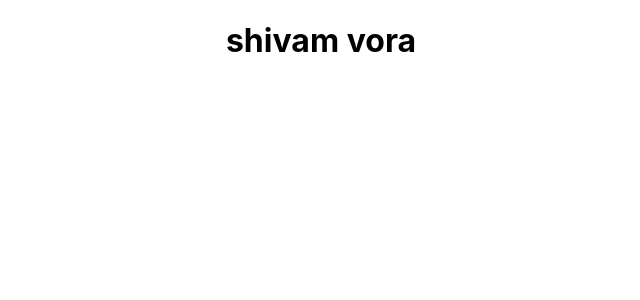
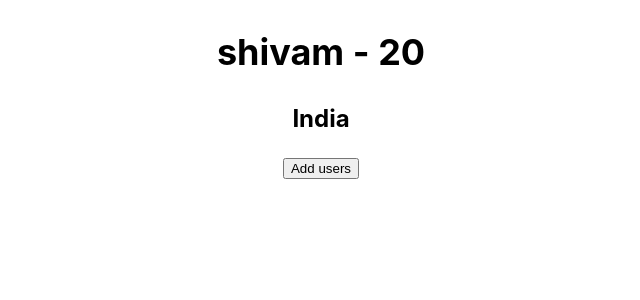
Before and after one commit to shivamvora/react-hook-examples, a React (Create React App) app: page / in a window 1280 px wide. Shown: the top 300 px of the page, without its empty margins (319-959 px from the left). Built offline with nearby package versions, Linux system fonts and the light colour scheme.

Commit message:
useState usage with practical done

```diff
--- a/src/App.js
+++ b/src/App.js
@@ -1,10 +1,11 @@
 import React from 'react';
 import './App.css';
+import State from './components/State';
 
 function App() {
   return (
     <div className="App">
-      <h1>shivam vora</h1>
+      <State/>
     </div>
   );
 }
--- /dev/null
+++ b/src/components/State.js
@@ -0,0 +1,32 @@
+import React, {useState} from 'react';
+
+function State() {
+    const [users,setUsers] = useState([{name:'shivam','age':20, country:'India'}]);
+
+        const submitForm = (e) => {
+            const user = {
+                name: 'Ivan',
+                age: '21',
+                country: 'united state'
+            }
+            setUsers([...users,user])
+        }
+
+    return (
+        <div>
+
+                <h2>
+                    { users.map(user =>{
+                        return <div>
+                            <h2>{user.name} - {user.age}</h2>
+                            <p>{user.country}</p>
+
+                        </div>;
+                    })}
+                </h2>
+                    <button onClick={submitForm}>Add users</button>
+        </div>
+    )
+}
+
+export default State;
--- a/src/index.js
+++ b/src/index.js
@@ -4,6 +4,5 @@ import './index.css';
 import App from './App';
 
 
-ReactDOM.render(<App/>,
-  document.getElementById('root')
+ReactDOM.render(<App/>,document.getElementById('root')
 );
```
